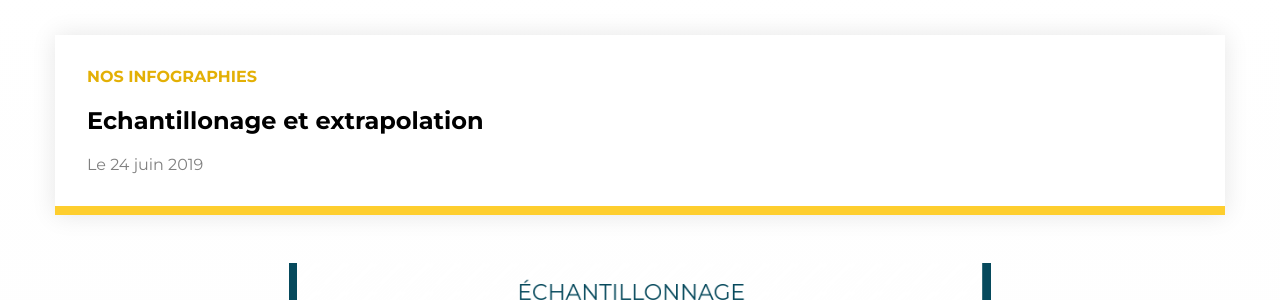
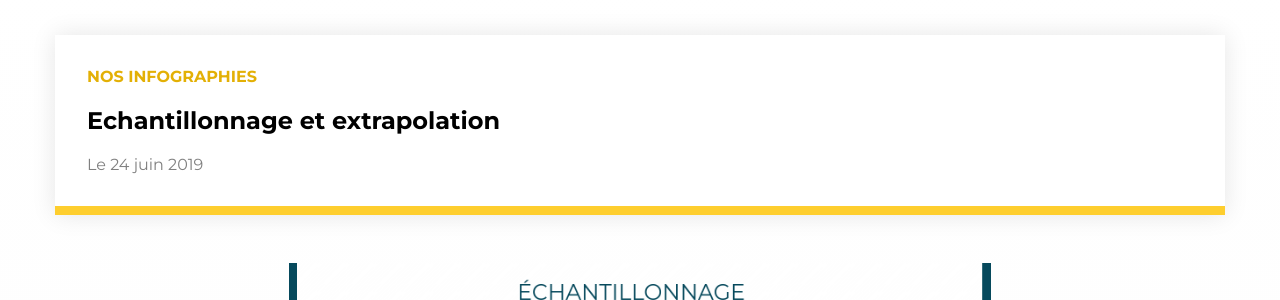
Before and after one commit to EmmanuelleN/hogo-avocats, a Jekyll site: the page built from _infographics/echantillonage-et-extrapolation.md, in a window 1280 px wide. Shown: the part 150-450 px from the top of the page. Built offline with Jekyll 4.4.1, drawn with Linux system fonts in a browser that asks for light colours; nearby versions of some CDN libraries.

Commit message:
Update from Forestry.io Sofiane Coly updated _infographics/echantillonage-et-extrapolation.md

```diff
--- a/_infographics/echantillonage-et-extrapolation.md
+++ b/_infographics/echantillonage-et-extrapolation.md
@@ -1,6 +1,6 @@
 ---
-date: 2019-06-24 12:54:49 +0000
-title: Echantillonage et extrapolation
+date: 2019-06-24T12:54:49.000+00:00
+title: Echantillonnage et extrapolation
 permalink: echantillonage-extrapolation
 image: assets/images/echantillonage-extrapolation.png
 category: URSSAF
```
